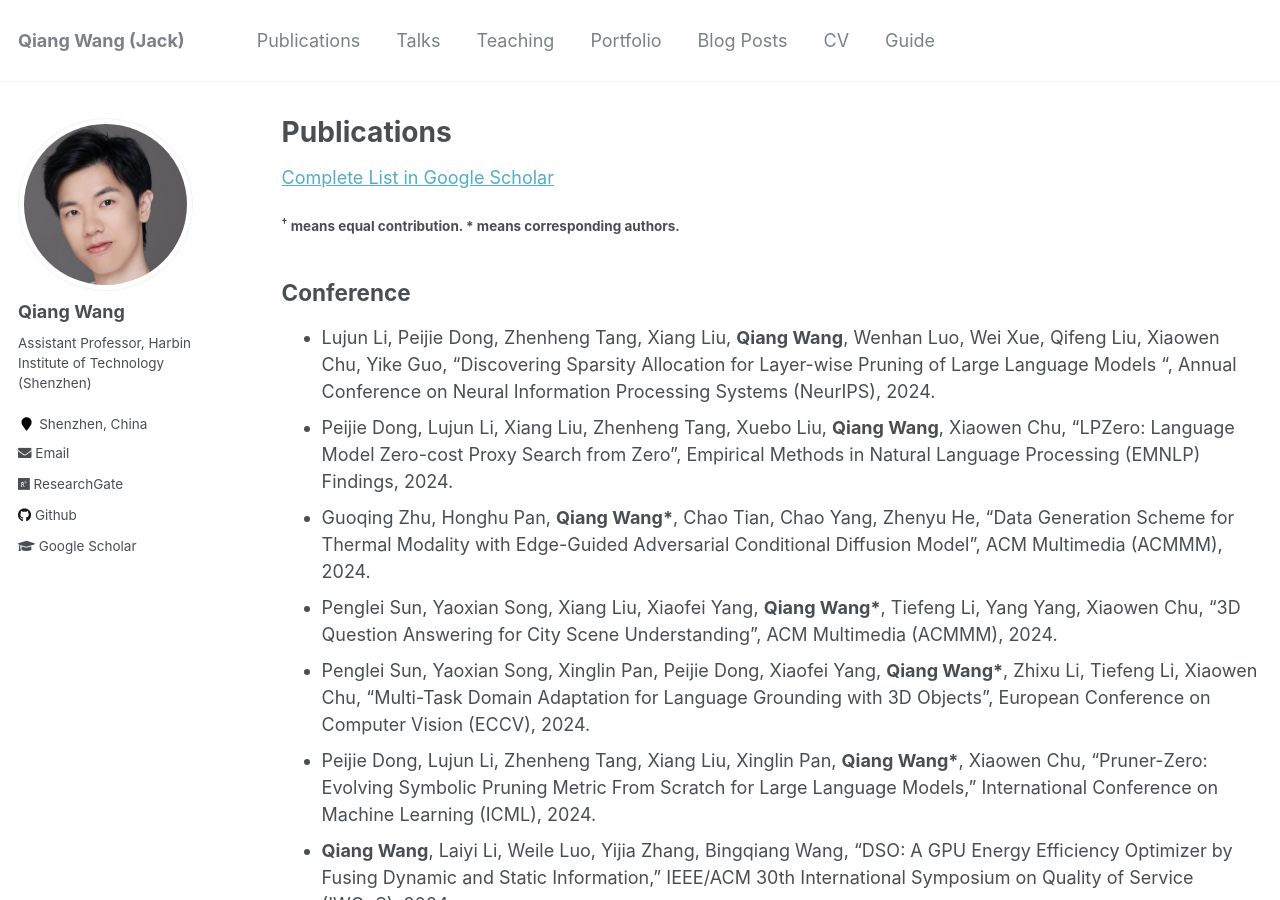
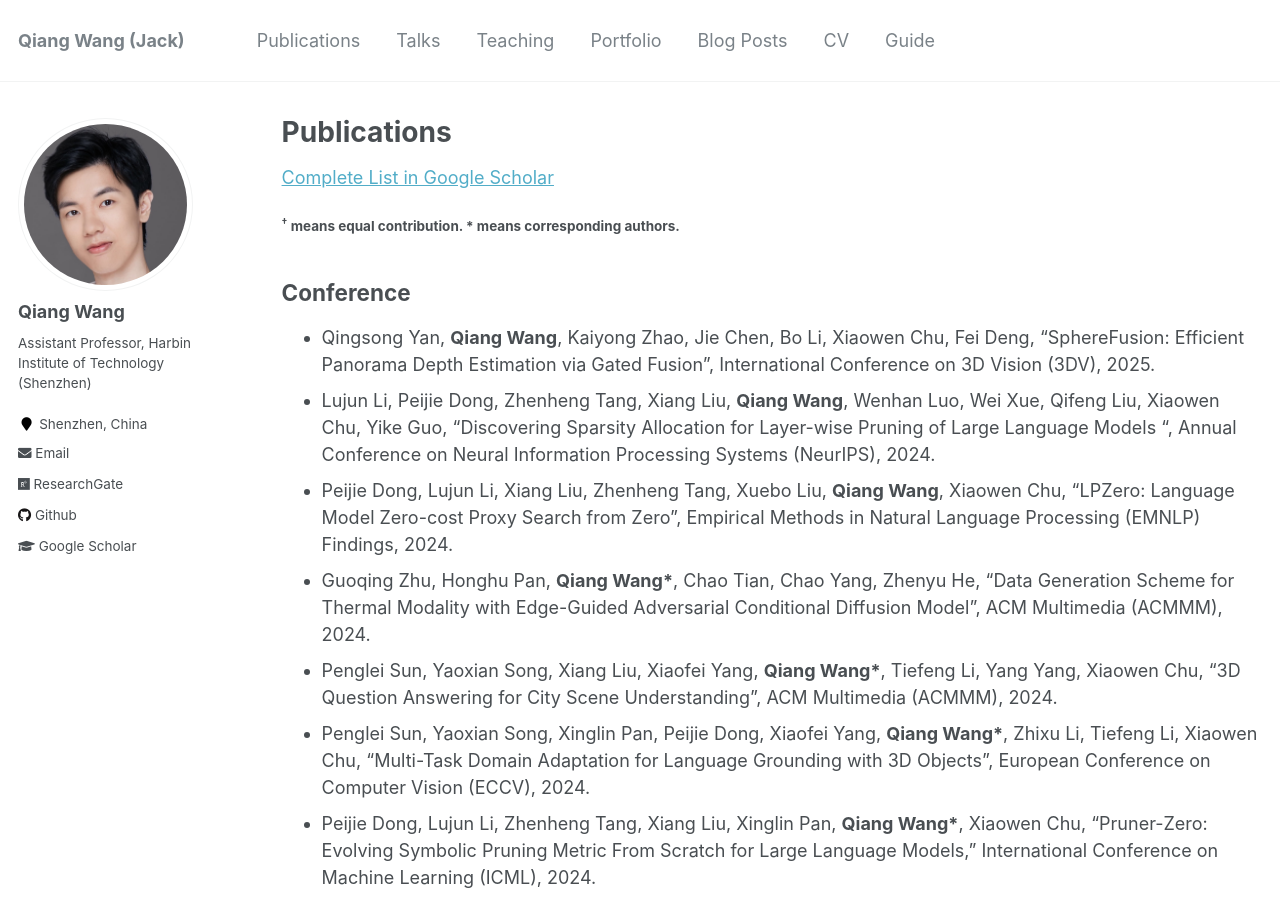
Before and after one commit to blackjack2015/blackjack2015.github.io, a Jekyll site: the page built from _pages/publications.md, in a window 1280 px wide and 900 px high. Built offline with Jekyll 4.4.1, drawn with Linux system fonts in a browser that asks for light colours.

Commit message:
Update publications.md

```diff
--- a/_pages/publications.md
+++ b/_pages/publications.md
@@ -20,6 +20,7 @@ author_profile: true
 #### <sup>&dagger;</sup> means equal contribution. \* means corresponding authors.
 
 ## Conference
++ Qingsong Yan, **Qiang Wang**, Kaiyong Zhao, Jie Chen, Bo Li, Xiaowen Chu, Fei Deng, "SphereFusion: Efficient Panorama Depth Estimation via Gated Fusion", International Conference on 3D Vision (3DV), 2025.
 + Lujun Li, Peijie Dong, Zhenheng Tang, Xiang Liu, **Qiang Wang**, Wenhan Luo, Wei Xue, Qifeng Liu, Xiaowen Chu, Yike Guo, "Discovering Sparsity Allocation for Layer-wise Pruning of Large Language Models
 ", Annual Conference on Neural Information Processing Systems (NeurIPS), 2024.
 + Peijie Dong, Lujun Li, Xiang Liu, Zhenheng Tang, Xuebo Liu, **Qiang Wang**, Xiaowen Chu, "LPZero: Language Model Zero-cost Proxy Search from Zero", Empirical Methods in Natural Language Processing (EMNLP) Findings, 2024.
```
